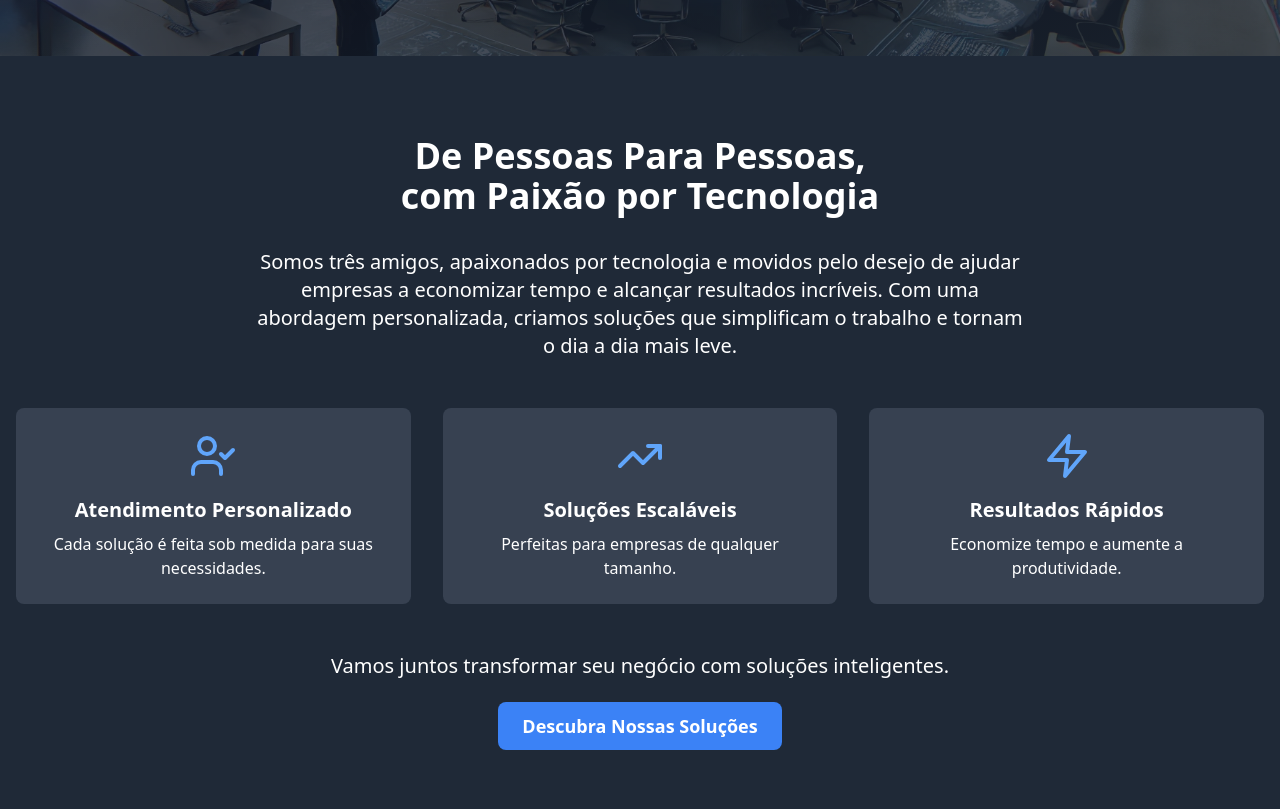
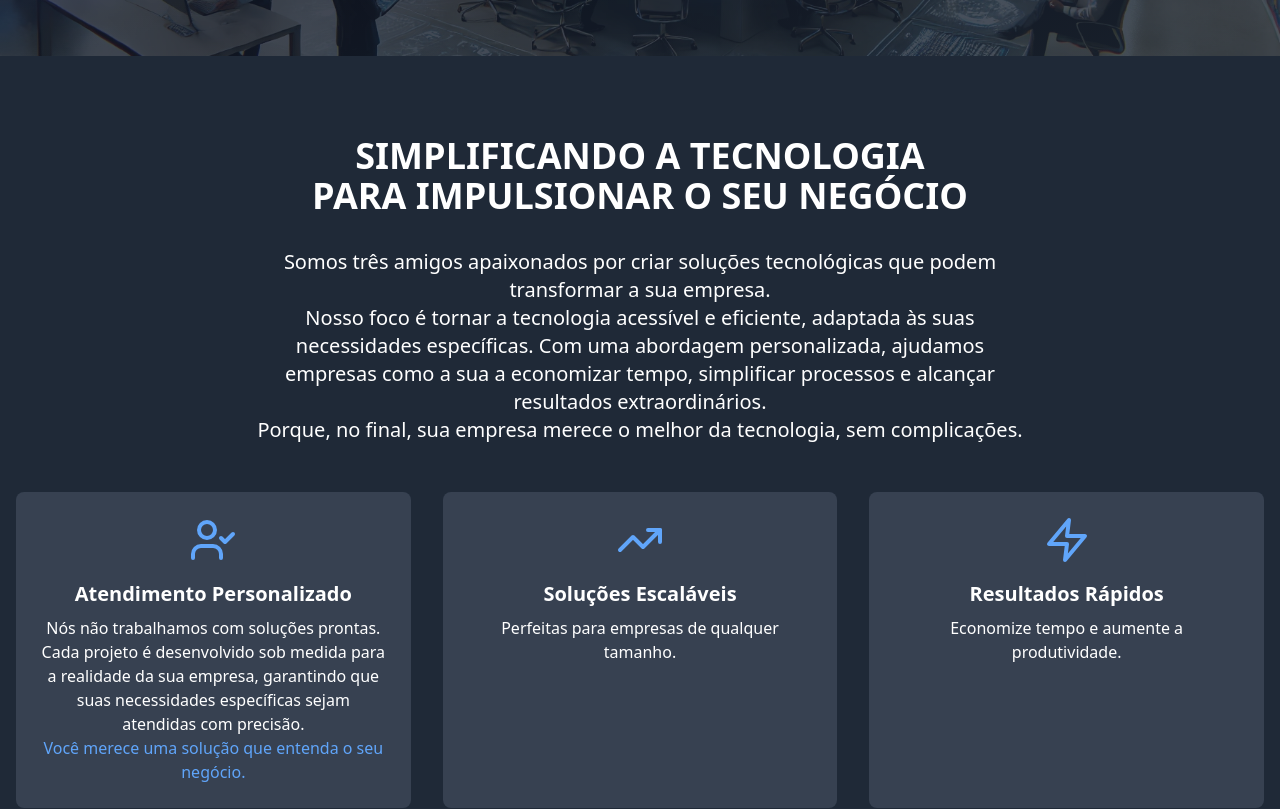
Before and after one commit to Techwayteam/techway-site, a Next.js app: page /techway-site/ in a window 1280 px wide. Shown: the part 420-1229 px from the top of the page. Built offline with nearby package versions, Linux system fonts and the light colour scheme.

Commit message:
Update index.js

```diff
--- a/pages/index.js
+++ b/pages/index.js
@@ -84,9 +84,11 @@ export default function Home() {
 
         <section id="sobre" className="bg-gray-800 text-white py-20">
           <div className="container mx-auto px-4">
-            <h2 className="text-3xl md:text-4xl font-bold mb-8 text-center">De Pessoas Para Pessoas, <br /> com Paixão por Tecnologia</h2>
+            <h2 className="text-3xl md:text-4xl font-bold mb-8 text-center">SIMPLIFICANDO A TECNOLOGIA < br/> PARA IMPULSIONAR O SEU NEGÓCIO </h2>
             <p className="text-xl mb-12 text-center max-w-3xl mx-auto">
-              Somos três amigos, apaixonados por tecnologia e movidos pelo desejo de ajudar empresas a economizar tempo e alcançar resultados incríveis. Com uma abordagem personalizada, criamos soluções que simplificam o trabalho e tornam o dia a dia mais leve.
+              Somos três amigos apaixonados por criar soluções tecnológicas que podem transformar a sua empresa. < br/>
+              Nosso foco é tornar a tecnologia acessível e eficiente, adaptada às suas necessidades específicas. Com uma abordagem personalizada, ajudamos empresas como a sua a economizar tempo, simplificar processos e alcançar resultados extraordinários.  < br/>
+              Porque, no final, sua empresa merece o melhor da tecnologia, sem complicações.
             </p>
             <div className="grid md:grid-cols-3 gap-8 mb-12">
               <div className="bg-gray-700 p-6 rounded-lg text-center">
@@ -94,7 +96,8 @@ export default function Home() {
                   <UserCheck className="w-12 h-12 text-blue-400" />
                 </div>
                 <h3 className="text-xl font-bold mb-2">Atendimento Personalizado</h3>
-                <p>Cada solução é feita sob medida para suas necessidades.</p>
+                <p> Nós não trabalhamos com soluções prontas. Cada projeto é desenvolvido sob medida para a realidade da sua empresa, garantindo que suas necessidades específicas sejam atendidas com precisão. </p>
+                <p> <span className="text-blue-400"> Você merece uma solução que entenda o seu negócio. </span> </p>
               </div>
               <div className="bg-gray-700 p-6 rounded-lg text-center">
                 <div className="mb-4 flex justify-center">
```
